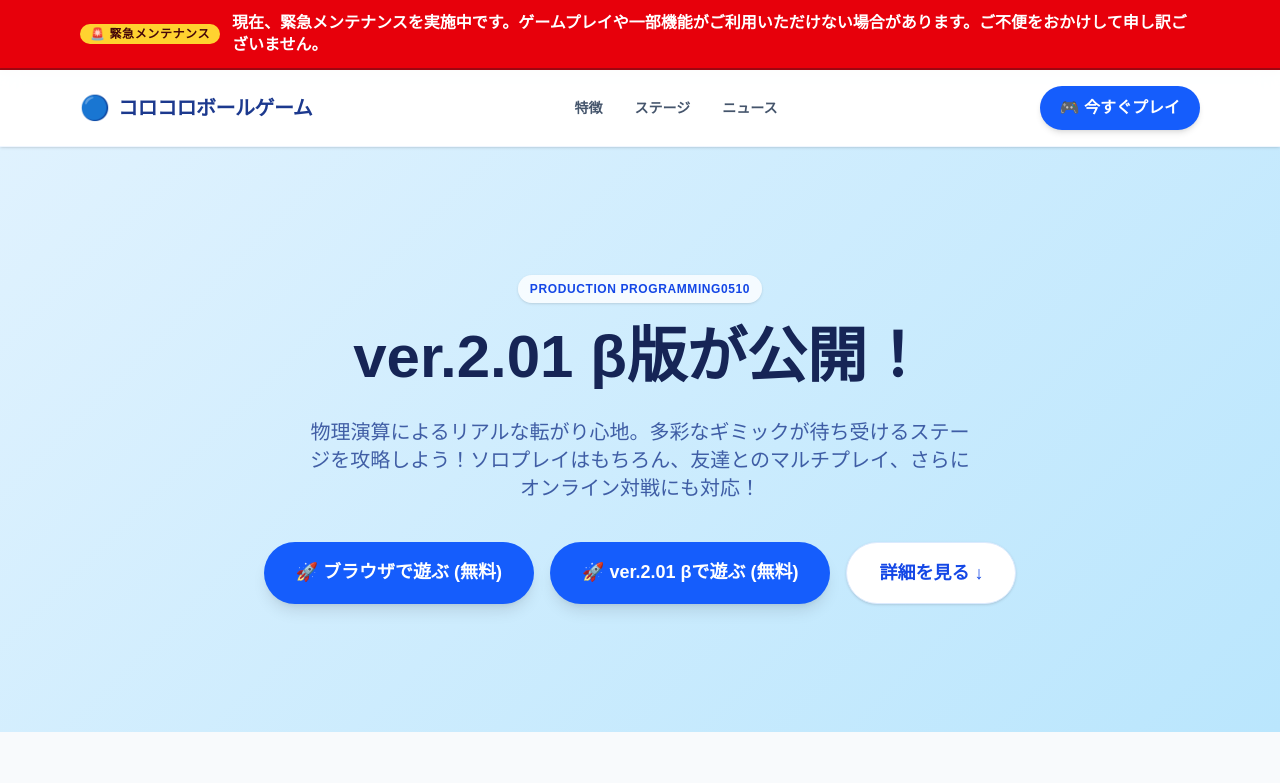
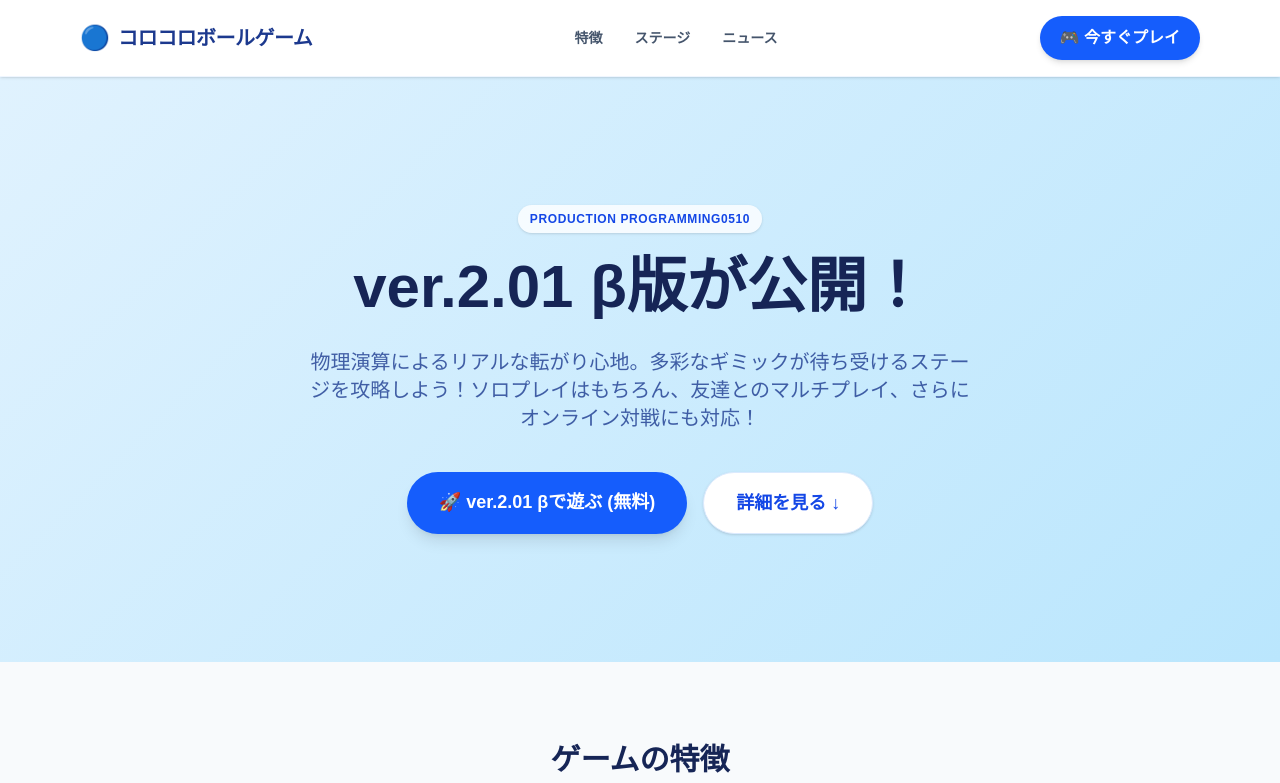
Before and after one commit to programming0510/korokoroball, a plain HTML site: page index.html in a window 1280 px wide. Shown: the top 783 px of the page. Drawn offline with nearby package versions, Linux system fonts and the light colour scheme; a web font is replaced by a local one.

Commit message:
緊急メンテナンスを終了しました。

```diff
--- a/index.html
+++ b/index.html
@@ -37,18 +37,6 @@
 </head>
 <body class="bg-slate-50 text-slate-800 antialiased selection:bg-blue-600 selection:text-white">
 
-    <!-- 🚨 緊急メンテナンス中のお知らせバナー -->
-    <div id="maintenance-banner" role="alert" class="bg-red-600 text-white border-b-2 border-red-800 shadow-md">
-        <div class="max-w-6xl mx-auto px-4 py-3 flex flex-col sm:flex-row items-center justify-center gap-2 sm:gap-3 text-center sm:text-left">
-            <span class="bg-amber-300 text-red-950 font-extrabold text-xs px-2.5 py-0.5 rounded-full uppercase tracking-wider shrink-0">
-                🚨 緊急メンテナンス
-            </span>
-            <p class="text-sm sm:text-base font-bold leading-snug">
-                現在、緊急メンテナンスを実施中です。ゲームプレイや一部機能がご利用いただけない場合があります。ご不便をおかけして申し訳ございません。
-            </p>
-        </div>
-    </div>
-
     <!-- 🚀 くるくる回るローディング画面 -->
     <div id="loader" class="fixed inset-0 z-50 bg-blue-900 flex flex-col items-center justify-center text-white">
         <div class="spinner mb-6 shadow-lg"></div>
@@ -87,9 +75,6 @@
                 物理演算によるリアルな転がり心地。多彩なギミックが待ち受けるステージを攻略しよう！ソロプレイはもちろん、友達とのマルチプレイ、さらにオンライン対戦にも対応！
             </p>
             <div class="flex flex-col sm:flex-row justify-center gap-4">
-                <a href="game.html" target="_blank" class="bg-blue-600 hover:bg-blue-700 text-white font-extrabold text-lg px-8 py-4 rounded-full shadow-lg transition transform hover:-translate-y-1">
-                    🚀 ブラウザで遊ぶ (無料)
-                </a>
                 <a href="ver.2.01.html" target="_blank" class="bg-blue-600 hover:bg-blue-700 text-white font-extrabold text-lg px-8 py-4 rounded-full shadow-lg transition transform hover:-translate-y-1">
                     🚀 ver.2.01 βで遊ぶ (無料)
                 </a>
```
